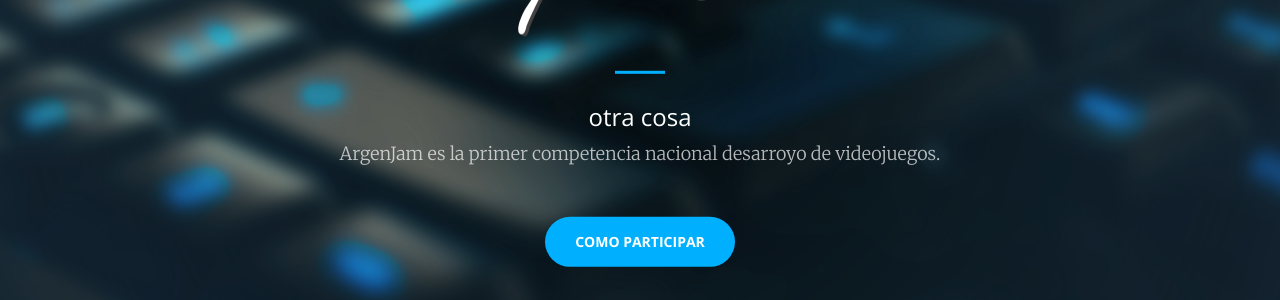
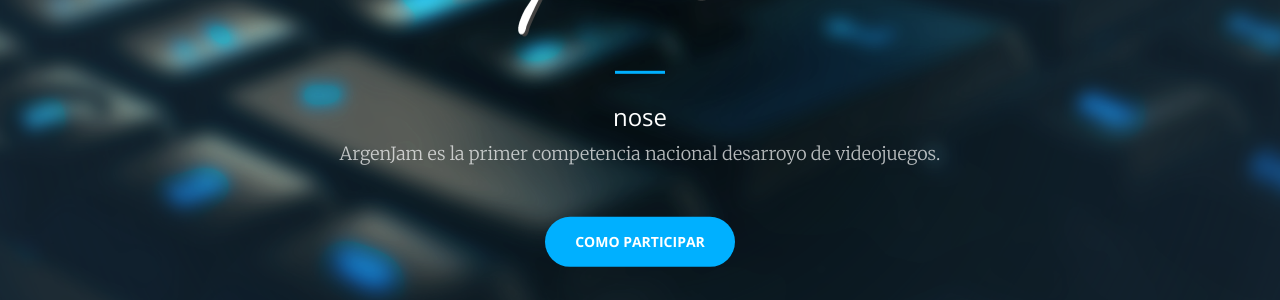
Before and after one commit to TabrisArg/argenjam, a Jekyll site: the page built from index.html, in a window 1280 px wide and 900 px high. Shown: the part 421-721 px from the top of the window. Built offline with Jekyll 4.4.1, drawn with Linux system fonts in a browser that asks for light colours.

Commit message:
rollback

```diff
--- a/_includes/header.html
+++ b/_includes/header.html
@@ -3,7 +3,7 @@
         <div class="header-content-inner">
             <img src="/img/Logo_no_bg.png" alt="ArgenJam logo">
             <hr>
-            <h3>otra cosa</h3>
+            <h3>nose</h3>
             <p>ArgenJam es la primer competencia nacional desarroyo de videojuegos.</p>
             <a href="#about" class="btn btn-primary btn-xl page-scroll">Como participar</a>
         </div>
```
